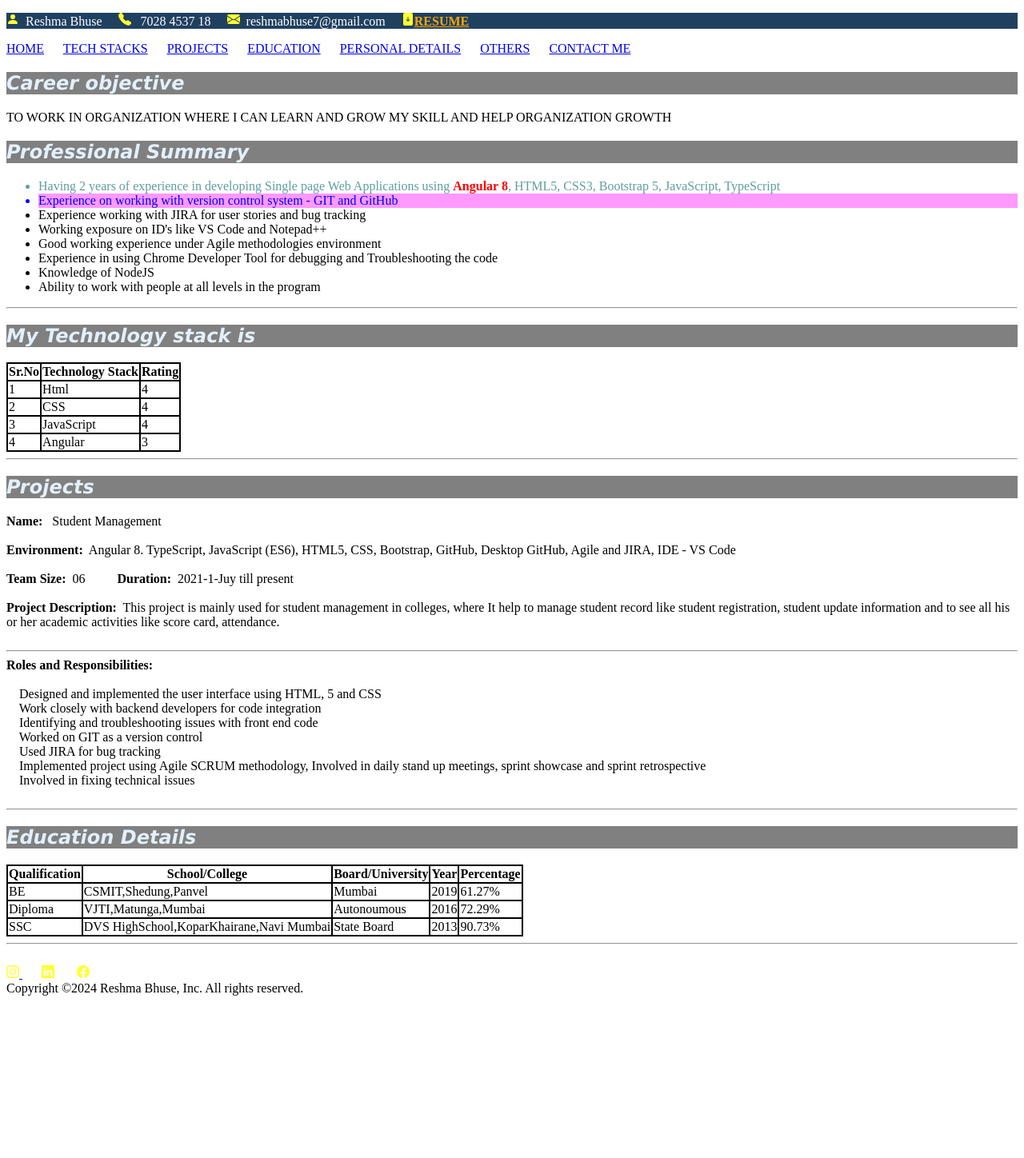
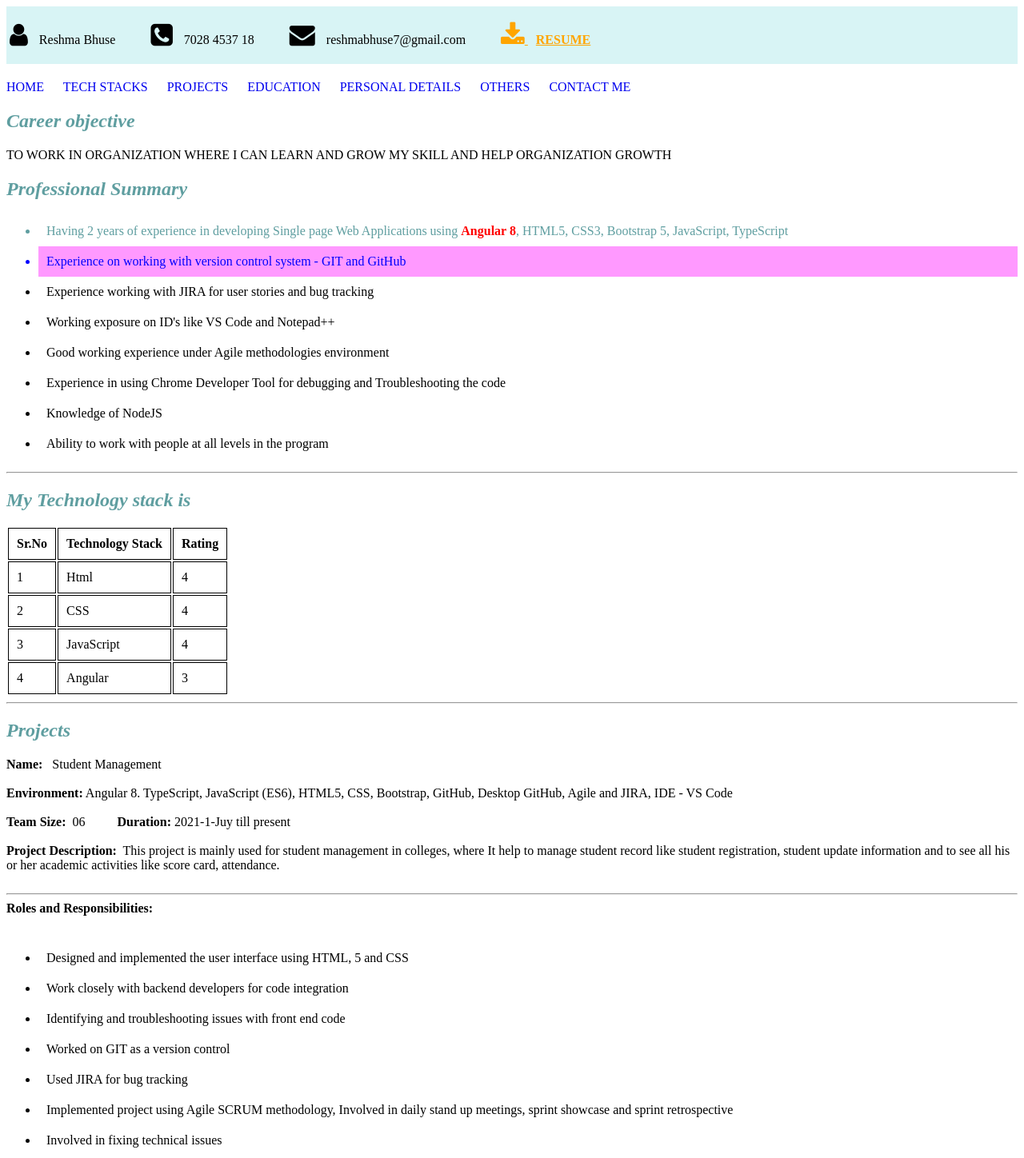
Before and after one commit to RbBhuse/my-profile, a plain HTML site: page index.html in a window 1280 px wide. Shown: the top 1448 px of the page at 80% size. Before the commit the page ends 1253 px from the top, so only its background shows below. Drawn offline with Linux system fonts and the light colour scheme.

Commit message:
Designing Header, Footer session and adding font awesome  Icon
Designing Header, Footer session and adding font awesome  Icon

```diff
--- a/index.html
+++ b/index.html
@@ -4,20 +4,19 @@
     <meta charset="UTF-8">
     <meta name="viewport" content="width=device-width, initial-scale=1.0">
     <title>My Profile</title>
+    <!-- CDN Link -->
+
+    <link rel="stylesheet" href="https://cdnjs.cloudflare.com/ajax/libs/font-awesome/4.7.0/css/font-awesome.min.css">
 <style>
+
 header{
-        background-color: #204060;
+
+padding: 2px;
+
+background-color: rgb(216, 244, 245);
+
 }
-.text{
-  color: white;
-}
-       table,th,td,tr{
-            border: 2px solid black;
-            border-collapse: collapse;
-        }
- svg{
-  color:#ffff33;
- }
+
 #resume{
 
 color: orange;
@@ -28,14 +27,36 @@
 
 .heading{
 
-  color: #e2f0fc;
+color: cadetblue;
 
 font-style: italic;
-  background-color: gray;
-  font-family: Verdana, Geneva, Tahoma, sans-serif  ;
 
 }
 
+.header-info{
+
+margin-right: 40px;
+
+margin-left: 10px;
+
+}
+
+#resume-text{
+
+margin-left: 10px;
+
+}
+
+nav{
+  margin-top: 20px;
+}
+.nav-info{
+  margin-right: 20px;
+  text-decoration: none;
+}
+li{
+  padding: 10px;
+}
 #angular{
   color:red;
   font-weight: bold;
@@ -44,6 +65,15 @@
   color: blue;
   background-color: #ff99ff;
 }
+th,td,tr{
+  border:1px solid black;
+  border-collapse: collapse;
+  padding: 10px;
+}
+
+.footer-icon{
+  margin-right: 30px;;
+}
     </style>
 </head>
 <body>
@@ -51,22 +81,26 @@
 
     <header>
 <p>
-    <svg xmlns="http://www.w3.org/2000/svg" width="16" height="16" fill="currentColor" class="bi bi-person-fill" viewBox="0 0 16 16">
-        <path d="M3 14s-1 0-1-1 1-4 6-4 6 3 6 4-1 1-1 1zm5-6a3 3 0 1 0 0-6 3 3 0 0 0 0 6"/>
-      </svg>&nbsp; <span class="text">Reshma Bhuse</span> &nbsp;&nbsp;&nbsp;
 
-      <svg xmlns="http://www.w3.org/2000/svg" width="16" height="16" fill="currentColor" class="bi bi-telephone-fill" viewBox="0 0 16 16">
-        <path fill-rule="evenodd" d="M1.885.511a1.745 1.745 0 0 1 2.61.163L6.29 2.98c.329.423.445.974.315 1.494l-.547 2.19a.68.68 0 0 0 .178.643l2.457 2.457a.68.68 0 0 0 .644.178l2.189-.547a1.75 1.75 0 0 1 1.494.315l2.306 1.794c.829.645.905 1.87.163 2.611l-1.034 1.034c-.74.74-1.846 1.065-2.877.702a18.6 18.6 0 0 1-7.01-4.42 18.6 18.6 0 0 1-4.42-7.009c-.362-1.03-.037-2.137.703-2.877z"/>
-      </svg> &nbsp; <span class="text">7028 4537 18</span> &nbsp;&nbsp;&nbsp;
 
-      <svg xmlns="http://www.w3.org/2000/svg" width="16" height="16" fill="currentColor" class="bi bi-envelope-fill" viewBox="0 0 16 16">
-        <path d="M.05 3.555A2 2 0 0 1 2 2h12a2 2 0 0 1 1.95 1.555L8 8.414zM0 4.697v7.104l5.803-3.558zM6.761 8.83l-6.57 4.027A2 2 0 0 0 2 14h12a2 2 0 0 0 1.808-1.144l-6.57-4.027L8 9.586zm3.436-.586L16 11.801V4.697z"/>
-      </svg>&nbsp; <span class="text">reshmabhuse7@gmail.com </span>&nbsp;&nbsp;&nbsp;
 
-      <a href="assets/resume.pdf" download id="resume"><svg xmlns="http://www.w3.org/2000/svg" width="16" height="16" fill="currentColor" class="bi bi-file-arrow-down-fill" viewBox="0 0 16 16">
-        <path d="M12 0H4a2 2 0 0 0-2 2v12a2 2 0 0 0 2 2h8a2 2 0 0 0 2-2V2a2 2 0 0 0-2-2M8 5a.5.5 0 0 1 .5.5v3.793l1.146-1.147a.5.5 0 0 1 .708.708l-2 2a.5.5 0 0 1-.708 0l-2-2a.5.5 0 1 1 .708-.708L7.5 9.293V5.5A.5.5 0 0 1 8 5"/>
-      </svg>RESUME</a>
+    <header>
 
+      <i class="fa fa-user fa-2x" aria-hidden="true"></i>
+
+      <span class="header-info">Reshma Bhuse </span>
+
+      <i class="fa fa-phone-square fa-2x" aria-hidden="true"></i>
+
+      <span class="header-info">7028 4537 18</span>
+
+      <i class="fa fa-envelope fa-2x" aria-hidden="true"></i>
+
+      <span class="header-info">reshmabhuse7@gmail.com</span>
+
+      <a href="assets/resume.pdf" download id="resume">  <i class="fa fa-download fa-2x" aria-hidden="true"></i> <span id="resume-text">RESUME</span>  </a>
+
+</header>
 </p>
 
 
@@ -77,13 +111,13 @@
     <!-- Navigation Section -->
 
     <nav>
-<a href="#home">HOME</a>&nbsp;&nbsp;&nbsp;&nbsp;&nbsp;
-<a href="#teckStack">TECH STACKS</a>&nbsp;&nbsp;&nbsp;&nbsp;&nbsp;
-<a href="#project">PROJECTS</a>&nbsp;&nbsp;&nbsp;&nbsp;&nbsp;
-<a href="#education">EDUCATION</a>&nbsp;&nbsp;&nbsp;&nbsp;&nbsp;
-<a href="personalDetails.html">PERSONAL DETAILS</a>&nbsp;&nbsp;&nbsp;&nbsp;&nbsp;
-<a href="others.html">OTHERS</a>&nbsp;&nbsp;&nbsp;&nbsp;&nbsp;
-<a href="#contactMe">CONTACT ME</a>
+<a href="#home" class="nav-info">HOME</a>
+<a href="#teckStack" class="nav-info">TECH STACKS</a>
+<a href="#project" class="nav-info">PROJECTS</a>
+<a href="#education" class="nav-info">EDUCATION</a>
+<a href="personalDetails.html" class="nav-info">PERSONAL DETAILS</a>
+<a href="others.html" class="nav-info">OTHERS</a>
+<a href="#contactMe" class="nav-info">CONTACT ME</a>
  </nav>
 
 
@@ -133,7 +167,7 @@
 
     <h2 class="heading">My Technology stack is</h2>
 
-    <table  border="1px solid black">
+    <table  class="table-info">
         <thead>
             <tr>
                 <th><strong>Sr.No</strong></th>
@@ -178,9 +212,9 @@
 
     <strong>Name: </strong>&nbsp Student Management <br>
     <br>
-    <strong>Environment:</strong>&nbsp; Angular 8. TypeScript, JavaScript (ES6), HTML5, CSS, Bootstrap, GitHub, Desktop GitHub, Agile and JIRA, IDE - VS Code<br>
+    <strong>Environment:</strong> Angular 8. TypeScript, JavaScript (ES6), HTML5, CSS, Bootstrap, GitHub, Desktop GitHub, Agile and JIRA, IDE - VS Code<br>
     <br>
-    <strong>Team Size:</strong>&nbsp 06 &nbsp &nbsp &nbsp &nbsp &nbsp<strong>Duration:</strong>&nbsp 2021-1-Juy till present <br>
+    <strong>Team Size:</strong>&nbsp 06 &nbsp &nbsp &nbsp &nbsp &nbsp<strong>Duration:</strong> 2021-1-Juy till present <br>
     <br>
     <strong>Project Description:</strong>&nbsp This project is mainly used for student management in colleges, where It help to manage student record like student registration, student update information and to see all his or her academic activities like score card, attendance.<br>
     <br>
@@ -189,15 +223,19 @@
      <br>
 
 
-     &nbsp &nbsp Designed and implemented the user interface using HTML, 5 and CSS<br>
-     &nbsp &nbsp Work closely with backend developers for code integration<br>
-     &nbsp &nbsp Identifying and troubleshooting issues with front end code<br>
-     &nbsp &nbsp Worked on GIT as a version control<br>
-     &nbsp &nbsp Used JIRA for bug tracking<br>
-     &nbsp &nbsp Implemented project using Agile SCRUM methodology, Involved in daily stand up meetings, sprint showcase and sprint retrospective <br>
-     &nbsp &nbsp Involved in fixing technical issues
+  <ul  class="role-info">
+      <li>Designed and implemented the user interface using HTML, 5 and CSS</li>
+      <li>Work closely with backend developers for code integration</li>
+      <li>Identifying and troubleshooting issues with front end code</li>
+      <li>Worked on GIT as a version control</li>
+      <li>Used JIRA for bug tracking</li>
+      <li>Implemented project using Agile SCRUM methodology, Involved in daily stand up meetings, sprint showcase and sprint retrospective</li>
+     <li>Involved in fixing technical issues</li>
+    </ul>
 
-    <br><br>
+
+  </p>
+
     <hr>
 
   </section>
@@ -255,18 +293,16 @@
     <!-- Footer section -->
     <br>
     <footer>
-        <a href="https://www.instagram.com/" target="_blank"> <svg xmlns="http://www.w3.org/2000/svg" width="16" height="16" fill="currentColor" class="bi bi-instagram" viewBox="0 0 16 16">
-            <path d="M8 0C5.829 0 5.556.01 4.703.048 3.85.088 3.269.222 2.76.42a3.9 3.9 0 0 0-1.417.923A3.9 3.9 0 0 0 .42 2.76C.222 3.268.087 3.85.048 4.7.01 5.555 0 5.827 0 8.001c0 2.172.01 2.444.048 3.297.04.852.174 1.433.372 1.942.205.526.478.972.923 1.417.444.445.89.719 1.416.923.51.198 1.09.333 1.942.372C5.555 15.99 5.827 16 8 16s2.444-.01 3.298-.048c.851-.04 1.434-.174 1.943-.372a3.9 3.9 0 0 0 1.416-.923c.445-.445.718-.891.923-1.417.197-.509.332-1.09.372-1.942C15.99 10.445 16 10.173 16 8s-.01-2.445-.048-3.299c-.04-.851-.175-1.433-.372-1.941a3.9 3.9 0 0 0-.923-1.417A3.9 3.9 0 0 0 13.24.42c-.51-.198-1.092-.333-1.943-.372C10.443.01 10.172 0 7.998 0zm-.717 1.442h.718c2.136 0 2.389.007 3.232.046.78.035 1.204.166 1.486.275.373.145.64.319.92.599s.453.546.598.92c.11.281.24.705.275 1.485.039.843.047 1.096.047 3.231s-.008 2.389-.047 3.232c-.035.78-.166 1.203-.275 1.485a2.5 2.5 0 0 1-.599.919c-.28.28-.546.453-.92.598-.28.11-.704.24-1.485.276-.843.038-1.096.047-3.232.047s-2.39-.009-3.233-.047c-.78-.036-1.203-.166-1.485-.276a2.5 2.5 0 0 1-.92-.598 2.5 2.5 0 0 1-.6-.92c-.109-.281-.24-.705-.275-1.485-.038-.843-.046-1.096-.046-3.233s.008-2.388.046-3.231c.036-.78.166-1.204.276-1.486.145-.373.319-.64.599-.92s.546-.453.92-.598c.282-.11.705-.24 1.485-.276.738-.034 1.024-.044 2.515-.045zm4.988 1.328a.96.96 0 1 0 0 1.92.96.96 0 0 0 0-1.92m-4.27 1.122a4.109 4.109 0 1 0 0 8.217 4.109 4.109 0 0 0 0-8.217m0 1.441a2.667 2.667 0 1 1 0 5.334 2.667 2.667 0 0 1 0-5.334"/>
-          </svg> </a> &nbsp;  &nbsp; &nbsp;
+      <p  style="color: #003300; font-weight: bold;">FOLLOW US ON:</p>
+     <a href="https://www.instagram.com/" target="_blank"><i class="fa fa-instagram fa-2x footer-icon" aria-hidden="true"></i></a>
 
-      <a href="https://www.linkedin.com/" target="_blank"> <svg xmlns="http://www.w3.org/2000/svg" width="16" height="16" fill="currentColor" class="bi bi-linkedin" viewBox="0 0 16 16">
-        <path d="M0 1.146C0 .513.526 0 1.175 0h13.65C15.474 0 16 .513 16 1.146v13.708c0 .633-.526 1.146-1.175 1.146H1.175C.526 16 0 15.487 0 14.854zm4.943 12.248V6.169H2.542v7.225zm-1.2-8.212c.837 0 1.358-.554 1.358-1.248-.015-.709-.52-1.248-1.342-1.248S2.4 3.226 2.4 3.934c0 .694.521 1.248 1.327 1.248zm4.908 8.212V9.359c0-.216.016-.432.08-.586.173-.431.568-.878 1.232-.878.869 0 1.216.662 1.216 1.634v3.865h2.401V9.25c0-2.22-1.184-3.252-2.764-3.252-1.274 0-1.845.7-2.165 1.193v.025h-.016l.016-.025V6.169h-2.4c.03.678 0 7.225 0 7.225z"/>
-      </svg></a> &nbsp;  &nbsp; &nbsp;
+      <a href="https://www.linkedin.com/" target="_blank"><i class="fa fa-linkedin-square fa-2x footer-icon" aria-hidden="true"></i></a>
 
-      <a href="https://www.facebook.com/" target="_blank"><svg xmlns="http://www.w3.org/2000/svg" width="16" height="16" fill="currentColor" class="bi bi-facebook" viewBox="0 0 16 16">
-        <path d="M16 8.049c0-4.446-3.582-8.05-8-8.05C3.58 0-.002 3.603-.002 8.05c0 4.017 2.926 7.347 6.75 7.951v-5.625h-2.03V8.05H6.75V6.275c0-2.017 1.195-3.131 3.022-3.131.876 0 1.791.157 1.791.157v1.98h-1.009c-.993 0-1.303.621-1.303 1.258v1.51h2.218l-.354 2.326H9.25V16c3.824-.604 6.75-3.934 6.75-7.951"/>
-      </svg></a>
+      <a href="https://www.facebook.com/" target="_blank"><i class="fa fa-facebook-official fa-2x footer-icon" aria-hidden="true"></i></a>
+
     </footer>
+        <br>
+        <br>
 
         <section id="contactMe">
 
```
Lines whose indentation alone changed are shown as unchanged.
